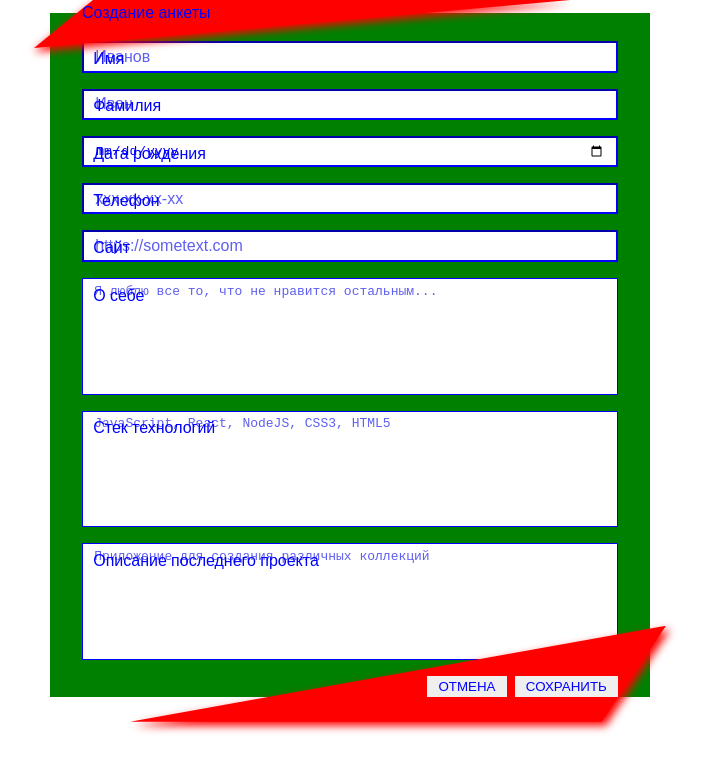
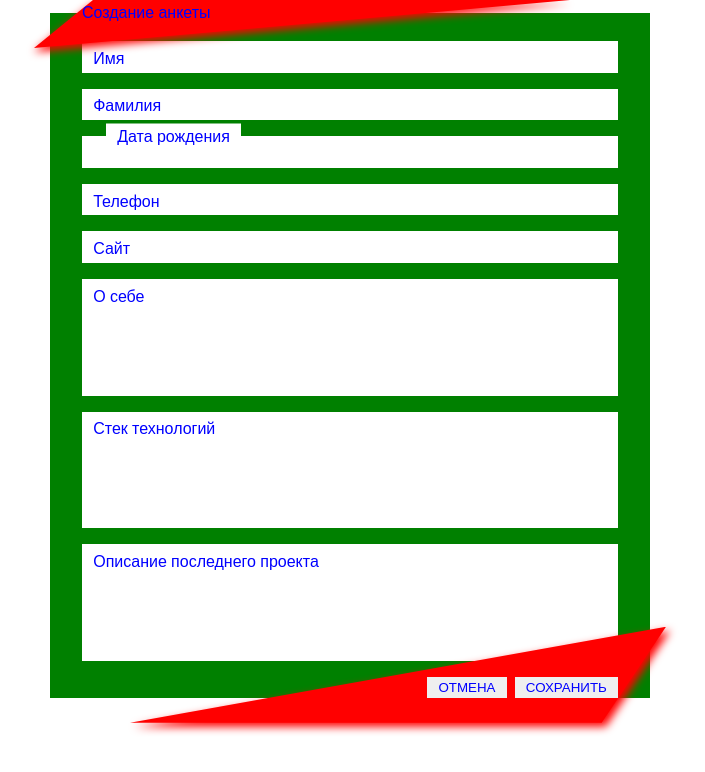
Before and after one commit to YauheniMel/questionnaire, a React (Create React App) app: page / in a window 1280 px wide. Shown: the top 772 px of the page, without its empty margins (290-995 px from the left). Built offline with nearby package versions, Linux system fonts and the light colour scheme; the HTML template or start-up script is replaced by a standard one.

Commit message:
ref: Update form style

```diff
--- a/src/conponents/FormField/FormField.jsx
+++ b/src/conponents/FormField/FormField.jsx
@@ -2,11 +2,22 @@ import React from 'react';
 import classes from './FormField.module.css';
 
 class FormField extends React.Component {
+  constructor(props) {
+    super(props);
+    this.inputRef = React.createRef();
+    this.handleInputFocus = this.handleInputFocus.bind(this);
+  }
+
+  handleInputFocus() {
+    this.inputRef.current.focus();
+  }
+
   render() {
     return (
       <div className={classes.wrap}>
         <label
-          className={`${classes.label}`}
+          className={classes.label}
+          onClick={this.handleInputFocus}
         >
           {this.props.label}
         </label>
@@ -14,18 +25,31 @@ class FormField extends React.Component {
           this.props.type === 'textarea'
             ? (
               <textarea
+                ref={this.inputRef}
                 className={classes.input}
                 rows="7"
                 placeholder={this.props.placeholder}
               />
             ) : (
               <input
+                ref={this.inputRef}
                 className={classes.input}
-                type={this.props.type}
+                type={this.props.type === 'date' || this.props.type}
+                onFocus={() => {
+                  if(this.props.type === 'date') {
+                    this.inputRef.current.type = 'date'
+                  }
+                }}
+                onBlur={() => {
+                  if(this.props.type === 'date' && !this.inputRef.current.value) {
+                    this.inputRef.current.type = 'text'
+                  }
+                }}
                 placeholder={this.props.placeholder}
               />
             )
         }
+        <span>{this.props.label}</span>
       </div>
     )
   }
--- a/src/conponents/FormField/FormField.module.css
+++ b/src/conponents/FormField/FormField.module.css
@@ -1,3 +1,5 @@
+@import '../../styles/colors.css';
+
 .wrap {
   position: relative;
   display: flex;
@@ -6,17 +8,69 @@
 
 .label {
   position: absolute;
+  height: 100%;
+  width: 100%;
   padding: .3rem .7rem;
-}
-
-.label.active {
-  transform: translate(.5rem,-.8rem);
-  left: 1rem;
-  padding: 0 .7rem;
-  background-color: white;
 }
 
 .input {
   width: 100%;
   font-size: 100%;
 }
+
+.input:not(:focus-within)::placeholder {
+  opacity: 0;
+}
+
+.input:focus-within {
+  z-index: 1;
+  outline: 0;
+}
+
+.input:not(:placeholder-shown) {
+  z-index: 1;
+}
+
+.input {
+  border-color: transparent;
+}
+
+span {
+  position: absolute;
+  padding: 0rem .7rem;
+  z-index: -1;
+}
+
+.input:focus-within:placeholder-shown ~ span {
+  transform: translate(1.5rem, -50%);
+  background-color: rgba(255, 255, 255, .3);
+  transition-duration: .3s;
+  z-index: 2;
+}
+
+.input[type="date"] ~ span {
+  transform: translate(1.5rem, -50%);
+  background-color: white;
+  transition-duration: .3s;
+  z-index: 2;
+}
+
+.input:not(:focus-within):not(:placeholder-shown) ~ span {
+  transform: translate(1.5rem, -50%);
+  background-color: rgba(255, 255, 255);
+  transition-duration: .3s;
+  z-index: 2;
+}
+
+.input:focus-within:not(:placeholder-shown) ~ span {
+  transform: translate(1.5rem, -50%);
+  background-color: rgba(255, 255, 255, .3);
+  transition-duration: .3s;
+  z-index: 2;
+}
+
+.input[type="date"]:focus-within ~ span {
+  transform: translate(1.5rem, -50%);
+  background-color: rgba(255, 255, 255, .3);
+  transition-duration: .3s;
+}
```
